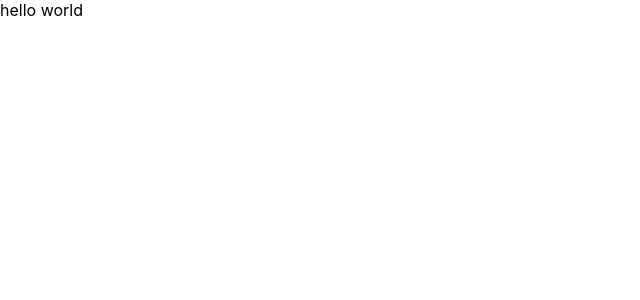
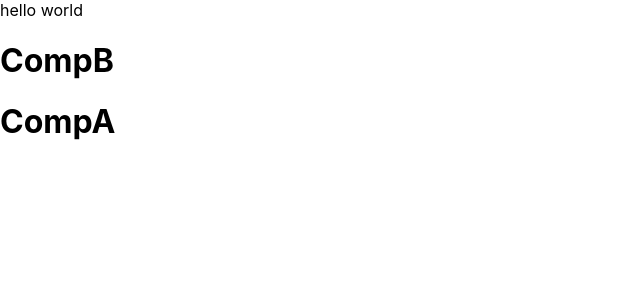
Before and after one commit to Ambitiousparam/learning-nextjs, a Next.js app: page / in a window 1280 px wide. Shown: the top 300 px of the page, without its empty margins (0-640 px from the left). Built offline with nearby package versions, Linux system fonts and the light colour scheme.

Commit message:
updated index.js file

```diff
--- a/pages/index.js
+++ b/pages/index.js
@@ -1,8 +1,23 @@
+function CompA(){
+  return(
+   <h1>CompA</h1>
+  )
+ }
 
-
-export default function Home() {
+ function CompB(){
+  return(
+   <h1>CompB</h1>
+  )
+ }
+function Home() {
   return (
-    <div> hello world</div>
+    <div>
+     <div> hello world</div>
+     <CompB />
+     <CompA />
+    </div>
 
   )
 }
+
+export default Home;
```
